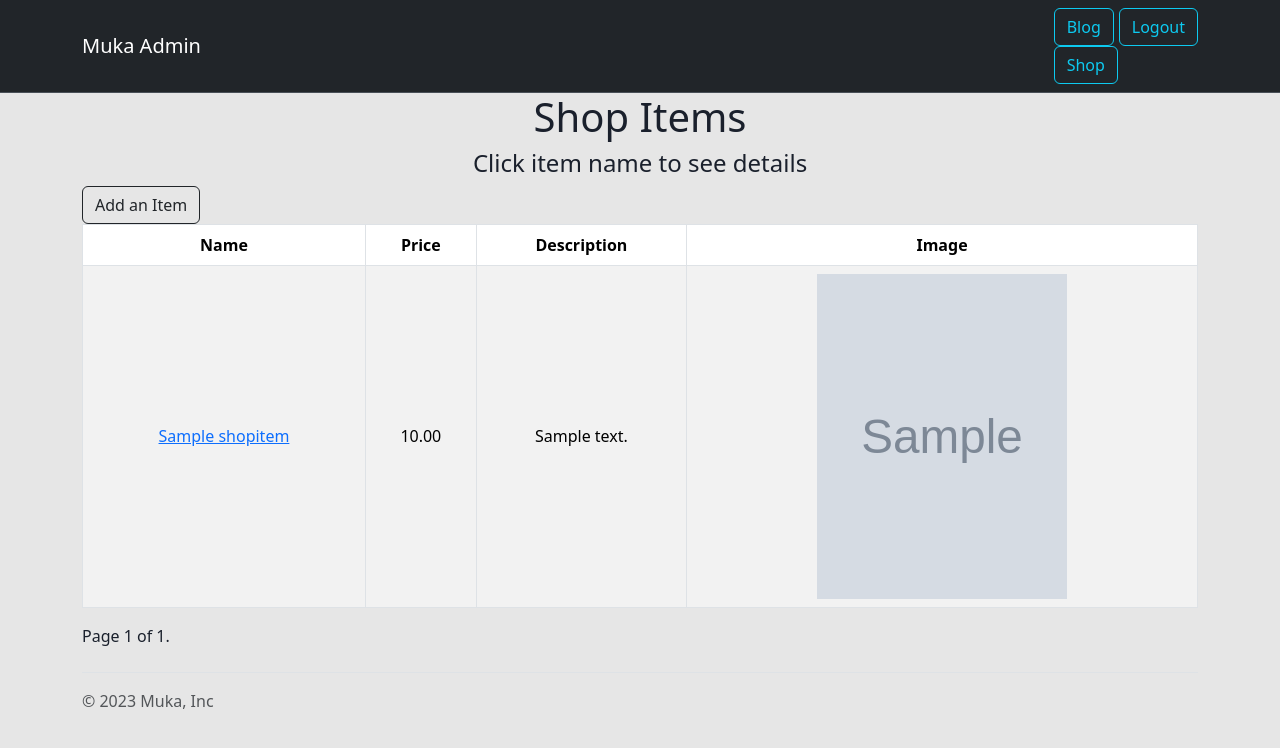
After one commit to Muka-is-home/api, a Django app: page /adminportal/shop_list in a window 1280 px wide. The commit adds this page. Shown: the top 748 px of the page. Run offline with Django 4.2, Linux system fonts and the light colour scheme; a user stored in the database is signed in; tables that the repository leaves empty hold one stand-in row (values such as "Sample post"); grey boxes marked "Sample" are stand-in pictures; parts of the project's set-up code (start-up, migrations or seed data) failed here and were passed over.

Commit message:
created store items for admin with file upload to cloudinary

```diff
--- a/adminportal/serializers/__init__.py
+++ b/adminportal/serializers/__init__.py
@@ -1 +1,2 @@
 from .serializers import UserListSerializer
+from .serializers import ShopItemSerializer
--- a/adminportal/urls.py
+++ b/adminportal/urls.py
@@ -1,7 +1,7 @@
 from django.contrib import admin
 from django.urls import path
 from django.views.generic import TemplateView
-from adminportal.views import user_list, update_approval, edit_blog, create_blog, blog_list, delete_blog
+from adminportal.views import user_list, update_approval, edit_blog, create_blog, blog_list, delete_blog, create_shop_item, edit_shop_item, shop_list, delete_shop_item
 
 app_name = "adminportal"
 
@@ -12,5 +12,9 @@ urlpatterns = [
   path(f"{app_name}/edit_blog/<int:pk>", edit_blog, name="edit_blog"),
   path(f"{app_name}/create_blog", create_blog, name="create_blog"),
   path(f"{app_name}/blogs", blog_list, name="blogs"),
-  path(f"{app_name}/delete_blog/<int:pk>", delete_blog, name="delete_blog")
+  path(f"{app_name}/delete_blog/<int:pk>", delete_blog, name="delete_blog"),
+  path(f"{app_name}/create_shop_item", create_shop_item, name="create_shop_item"),
+  path(f"{app_name}/edit_shop_item/<int:pk>", edit_shop_item, name="edit_shop_item"),
+  path(f"{app_name}/shop_list", shop_list, name="shop_list"),
+  path(f"{app_name}/delete_shop_item/<int:pk>", delete_shop_item, name="delete_shop_item"),
 ]
--- a/adminportal/views/__init__.py
+++ b/adminportal/views/__init__.py
@@ -1,3 +1,4 @@
 from .user_list import user_list, user_is_superuser
 from .user_approval import update_approval
 from .blog import edit_blog, create_blog, blog_list, delete_blog
+from .shop_item import create_shop_item, edit_shop_item, shop_list, delete_shop_item
--- a/adminportal/views/blog.py
+++ b/adminportal/views/blog.py
@@ -114,6 +114,7 @@ def blog_list(request):
         "blogs": blogs
     })
 
+
 def delete_blog(request, pk):
 
     blog = Content.objects.get(pk=pk)
--- /dev/null
+++ b/adminportal/views/shop_item.py
@@ -0,0 +1,101 @@
+from django.shortcuts import render
+from django.contrib.auth.decorators import user_passes_test
+from cloudinary import uploader, CloudinaryImage
+from api.models import ShopItem
+from adminportal.views import user_is_superuser
+from adminportal.serializers import ShopItemSerializer
+from django.core.paginator import Paginator, EmptyPage, PageNotAnInteger
+
+@user_passes_test(user_is_superuser, login_url="user_login")
+def create_shop_item(request):
+
+    if request.method == 'POST':
+
+        name = request.POST.get("name")
+        price = request.POST.get("price")
+        description = request.POST.get("description")
+        link = request.POST.get("link")
+
+        image_file = request.FILES["image"]
+        image_id = name.replace(" ", "_")
+
+        uploader.upload(image_file, public_id=image_id, unique_filename=False, overwrite=True)
+        image_url = CloudinaryImage(image_id).build_url()
+
+        new_item = ShopItem.objects.create(
+          name=name,
+          price=price,
+          description=description,
+          link=link,
+          image=image_url
+        )
+
+        shop_items = ShopItem.objects.all()
+        shop_item_data = ShopItemSerializer(shop_items, many=True).data
+
+        return render(request, "adminportal/shop_list.html", {
+          "items": shop_item_data
+        })
+
+    return render(request, "adminportal/shop_form.html")
+
+
+@user_passes_test(user_is_superuser, login_url="user_login")
+def edit_shop_item(request, pk):
+
+    item = ShopItem.objects.get(pk=pk)
+
+    if request.method == 'POST':
+
+        name = request.POST.get("name")
+        price = request.POST.get("price")
+        description = request.POST.get("description")
+        link = request.POST.get("link")
+        image_file = request.FILES.get("image")
+        image_id = name.replace(" ", "_")
+
+        uploader.upload(image_file, public_id=image_id, unique_filename=False, overwrite=True)
+        image_url = CloudinaryImage(image_id).build_url()
+
+        item.name = name
+        item.price = price
+        item.description = description
+        item.link = link
+        item.image = image_url
+
+        item.save()
+        shop_items = ShopItem.objects.all()
+        shop_item_data = ShopItemSerializer(shop_items, many=True).data
+
+        return render(request, "adminportal/shop_list.html", {
+          "items": shop_item_data
+        })
+
+    item_data = ShopItemSerializer(item).data
+
+    return render(request, "adminportal/shop_form.html", {
+      "item": item_data
+    })
+
+@user_passes_test(user_is_superuser, login_url="user_login")
+def shop_list(request):
+    shop_list = ShopItem.objects.all().order_by('-price')
+    paginator = Paginator(shop_list, 5)
+    page = request.GET.get('page')
+
+    try:
+        items = paginator.page(page)
+    except PageNotAnInteger:
+        items = paginator.page(1)
+    except EmptyPage:
+        items = paginator.page(paginator.num_pages)
+    return render(request, "adminportal/shop_list.html", {
+        "items": items
+    })
+
+@user_passes_test(user_is_superuser, login_url="user_login")
+def delete_shop_item(request, pk):
+    item = ShopItem.objects.get(pk=pk)
+    item.delete()
+
+    return shop_list(request)
--- a/adminportal/views/user_list.py
+++ b/adminportal/views/user_list.py
@@ -2,7 +2,6 @@ from django.shortcuts import render
 from django.contrib.auth.decorators import user_passes_test
 from django.core.paginator import Paginator, EmptyPage, PageNotAnInteger
 from api.models import User
-from adminportal.serializers.serializers import UserListSerializer
 
 def user_is_superuser(user):
     return user.is_superuser
--- a/api/models/shop_item.py
+++ b/api/models/shop_item.py
@@ -1,7 +1,10 @@
 from django.db import models
+from cloudinary.models import CloudinaryField
 
 
 class ShopItem(models.Model):
     name = models.CharField(max_length=55)
+    price = models.DecimalField(max_digits=6, decimal_places=2)
     description = models.TextField()
-    purchase_url = models.URLField()
+    link = models.URLField()
+    image = models.URLField()
--- a/templates/adminapp/base/header.html
+++ b/templates/adminapp/base/header.html
@@ -7,6 +7,9 @@
           {% if request.user.is_superuser %}
           <a class="nav-link blog-button" href="{% url 'blogs' %}">
             <button class="btn btn-outline-info">Blog</button>
+          </a>
+          <a class="nav-link shop-button" href="{% url 'shop_list' %}">
+            <button class="btn btn-outline-info">Shop</button>
           </a>
           {% endif %}
         </div>
--- a/templates/adminapp/styles/main.css
+++ b/templates/adminapp/styles/main.css
@@ -75,3 +75,8 @@ body {
 .blog-button {
     margin-right: 5px;
 }
+
+.center-text {
+    text-align: center;
+    vertical-align: middle;
+}
--- a/templates/adminportal/blog_list.html
+++ b/templates/adminportal/blog_list.html
@@ -1,7 +1,7 @@
 {% extends "adminapp/base/index.html" %}
 {% block content %}
 <div class="blog-list container">
-  <h1>Blog List</h1>
+  <h1 class="center-text">Blog Posts</h1>
   <div class="blogButtons">
     <a href="{% url 'create_blog' %}">
       <button class="btn btn-outline-dark">Create a Post</button>
--- /dev/null
+++ b/templates/adminportal/shop_list.html
@@ -0,0 +1,50 @@
+{% extends "adminapp/base/index.html" %}
+{% block content %}
+<div class="shop-list container">
+  <h1 class="center-text">Shop Items</h1>
+  <h4 class="center-text">Click item name to see details</h4>
+  <div class="shopButtons">
+    <a href="{% url 'create_shop_item' %}">
+      <button class="btn btn-outline-dark">Add an Item</button>
+    </a>
+  </div>
+  <table class="table table-striped table-bordered">
+    <thead>
+        <tr>
+            <th class="center-text">Name</th>
+            <th class="center-text">Price</th>
+            <th class="center-text">Description</th>
+            <th class="center-text">Image</th>
+        </tr>
+    </thead>
+    <tbody id="itemTable">
+        {% for item in items %}
+        <div>
+          <tr>
+            <td class="center-text"><a href="{% url 'edit_shop_item' item.id %}">{{ item.name }}</a></td>
+            <td class="center-text">{{ item.price }}</td>
+            <td class="center-text">{{ item.description }}</td>
+            <td class="center-text"><img src="{{ item.image }}" width="250" height="325"/></td>
+          </tr>
+        </div>
+        {% endfor %}
+    </tbody>
+  </table>
+  <div class="pagination">
+    <span class="step-links">
+        {% if items.has_previous %}
+            <a href="?page=1">&laquo; first</a>
+            <a href="?page={{ items.previous_page_number }}">previous</a>
+        {% endif %}
+        <span class="current">
+            Page {{ items.number }} of {{ items.paginator.num_pages }}.
+        </span>
+
+        {% if items.has_next %}
+            <a href="?page={{ items.next_page_number }}">next</a>
+            <a href="?page={{ items.paginator.num_pages }}">last &raquo;</a>
+        {% endif %}
+    </span>
+</div>
+</div>
+{% endblock %}
--- a/templates/adminportal/user_list.html
+++ b/templates/adminportal/user_list.html
@@ -1,8 +1,8 @@
 {% extends "adminapp/base/index.html" %}
 {% block content %}
 <div class="user-list container">
-  <h1>User List</h1>
-    <div class="filter-buttons">
+  <h1 class="center-text">User List</h1>
+    <div class="filter-buttons center-text">
       <button type="button" class="btn btn-primary" id="filterAllUsers" data-filter="all">All Users</button>
       <button type="button" class="btn btn-primary" id="filterApproved" data-filter="True">Approved Users</button>
       <button type="button" class="btn btn-primary" id="filterNotApproved" data-filter="False">Rejected Users</button>
```
Also changed, not shown: adminportal/serializers/serializers.py (+8 -1 lines), app/settings.py (+12 -2 lines), templates/adminportal/shop_form.html (added, +50 -0 lines), api/migrations/0001_initial.py, 1 other file.
